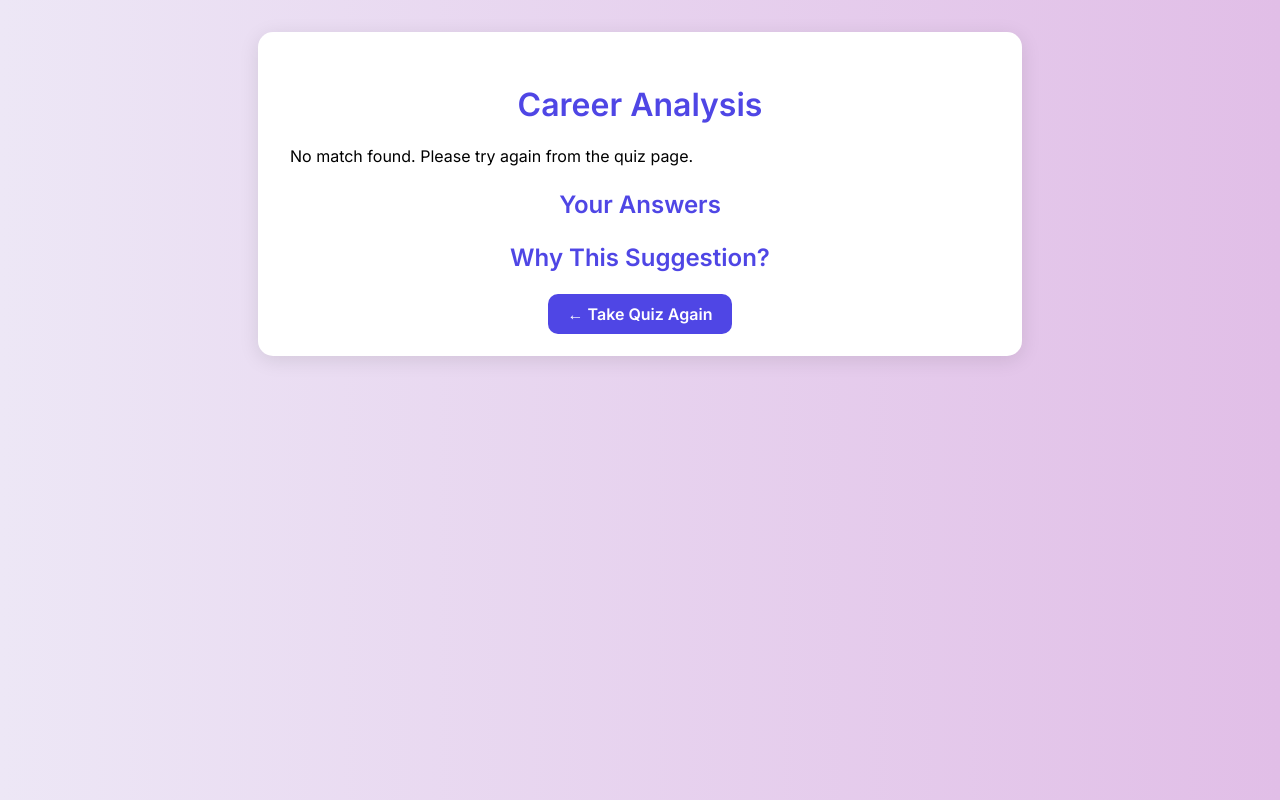
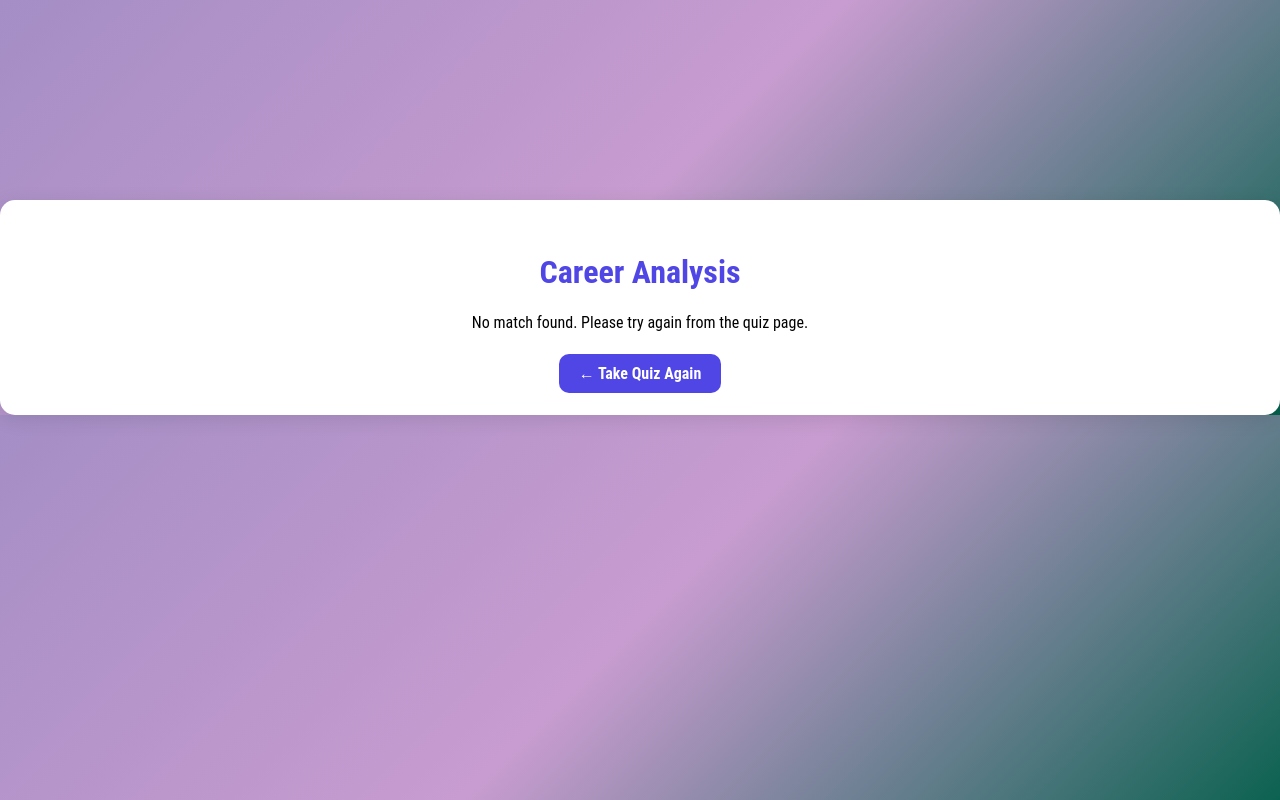
Before and after one commit to Aseema-s/Pf, a plain HTML site: page analysis.html in a window 1280 px wide. Drawn offline with Linux system fonts and the light colour scheme.

Commit message:
analysis.html

```diff
--- a/analysis.html
+++ b/analysis.html
@@ -6,16 +6,19 @@
   <link href="https://fonts.googleapis.com/css2?family=Inter:wght@400;600&display=swap" rel="stylesheet">
   <style>
     body {
-      font-family: 'Inter', sans-serif;
-      background: linear-gradient(to right, #ede7f6, #e1bee7);
+      font-family: 'Roboto Condensed', sans-serif;
+      background: linear-gradient(135deg, #a48ec5, #c89cd0,rgb(5, 96, 76));
       margin: 0;
-      padding: 2rem;
+      max-width: 2000px;
+      max-height: 2000px;
+
     }
     .container {
-      max-width: 700px;
-      margin: auto;
+      max-width: 2000px;
       background: white;
       padding: 2rem;
+      margin-top: 200px;
+      text-align: center;
       border-radius: 15px;
       box-shadow: 0 4px 20px rgba(0,0,0,0.1);
     }
@@ -52,16 +55,6 @@
     <h1>Career Analysis</h1>
     <div id="suggestion"></div>
 
-    <div class="answers">
-      <h2>Your Answers</h2>
-      <ul id="answerList"></ul>
-    </div>
-
-    <div class="insight">
-      <h2>Why This Suggestion?</h2>
-      <ul id="insightList"></ul>
-    </div>
-
     <div class="back-button">
       <a href="index.html">← Take Quiz Again</a>
     </div>
```
